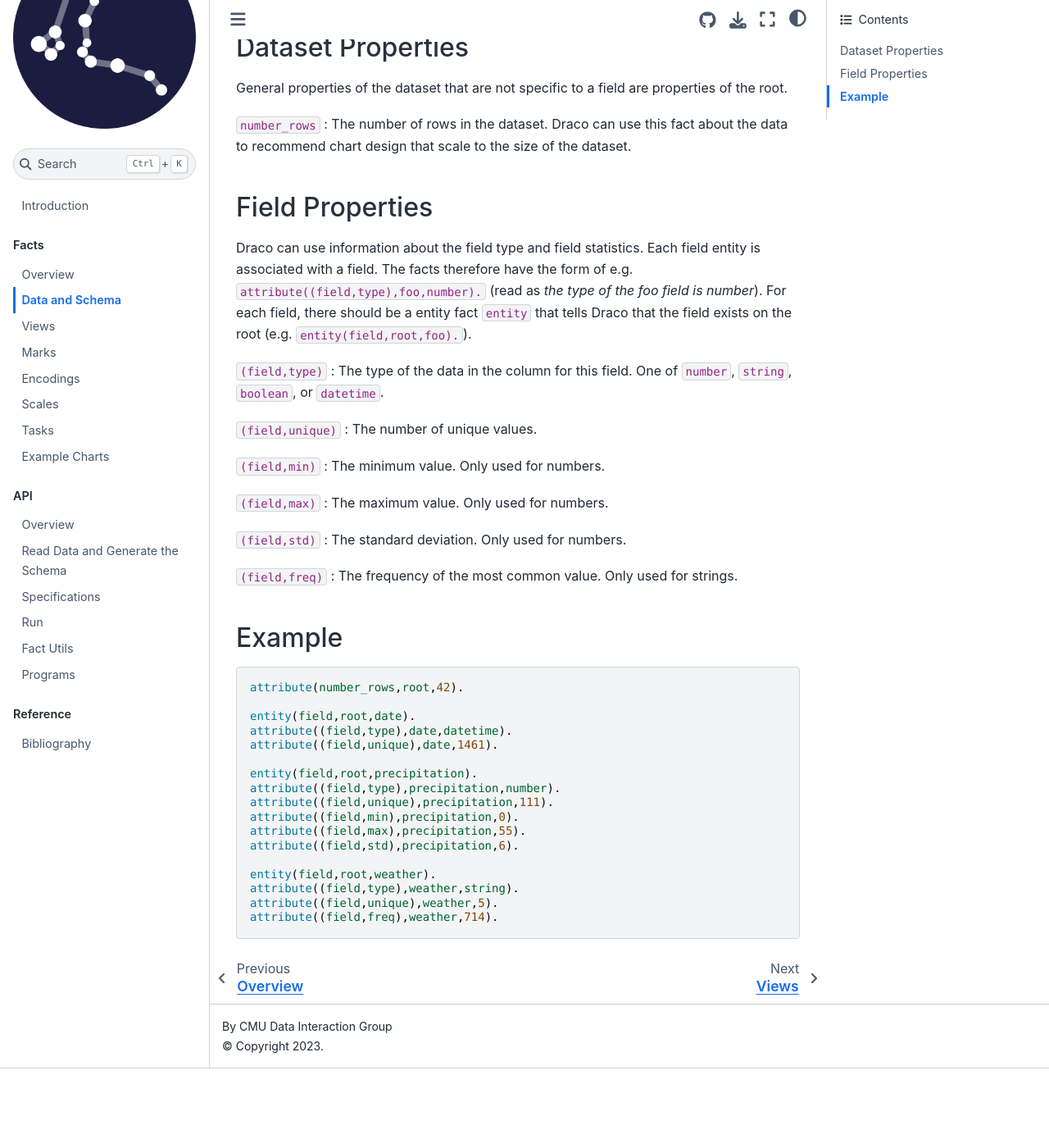
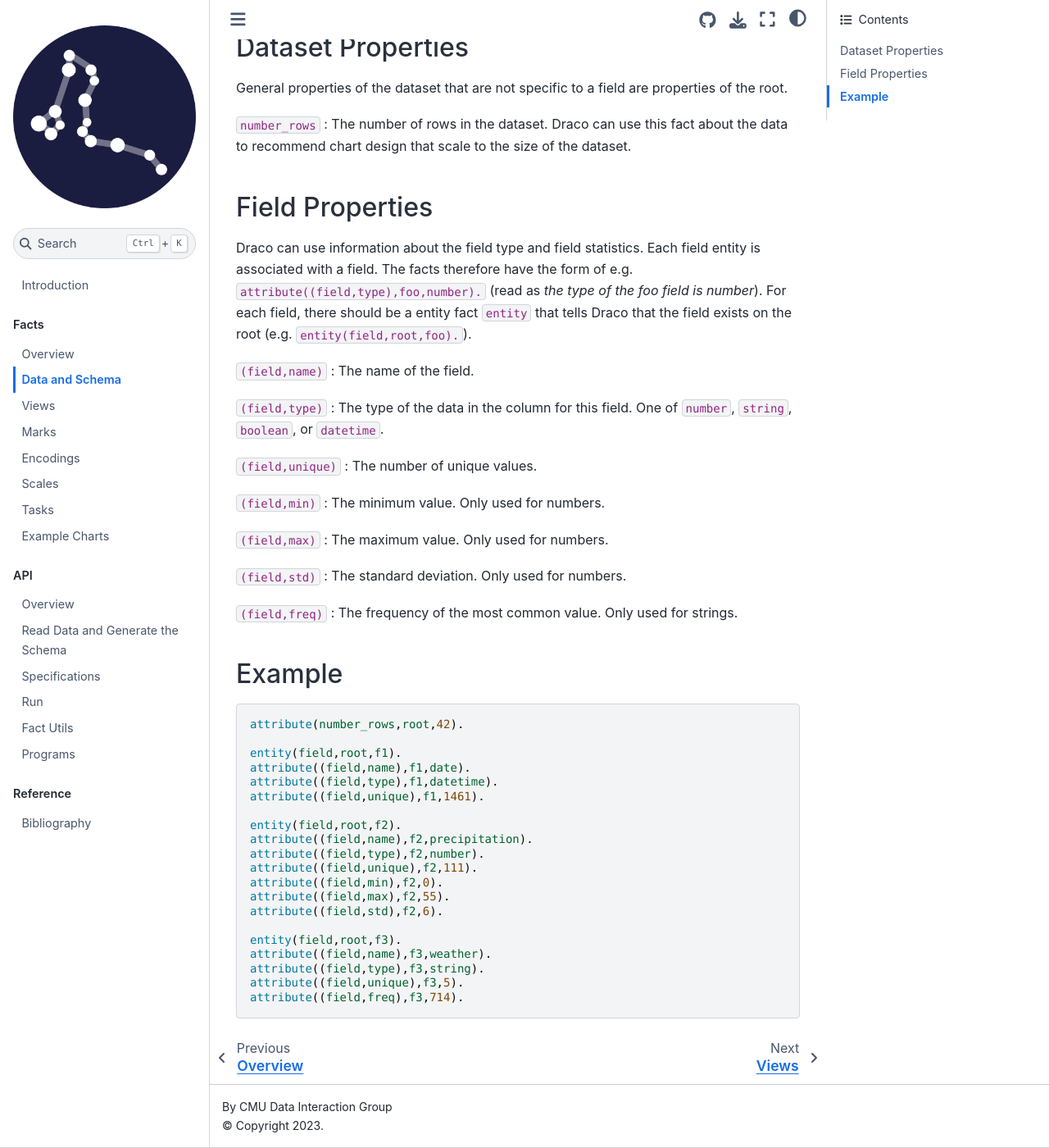
Before and after one commit to cmudig/draco2, a Jupyter Book: the page built from docs/facts/schema.md, in a window 1280 px wide and 1400 px high, scrolled down 334 px. Shown: the whole window at 82% size. Built offline with Jupyter Book 1.0.4 settings and Sphinx 7.4.7 and the Sphinx Book theme 1.1.4, drawn with Linux system fonts in a browser that asks for light colours; before the commit the page ends 1637 px from its top, so only the background shows below that.

Commit message:
docs: support field name (#200)
* docs: support field name

* Update docs/facts/schema.md

Co-authored-by: JunranY <35775163+JunranY@users.noreply.github.com>

Co-authored-by: JunranY <35775163+JunranY@users.noreply.github.com>

````diff
--- a/docs/facts/schema.md
+++ b/docs/facts/schema.md
@@ -16,6 +16,9 @@
 ## Field Properties
 
 Draco can use information about the field type and field statistics. Each field entity is associated with a field. The facts therefore have the form of e.g. `attribute((field,type),foo,number).` (read as _the type of the foo field is number_). For each field, there should be a entity fact `entity` that tells Draco that the field exists on the root (e.g. `entity(field,root,foo).`).
+
+`(field,name)`
+: The name of the field.
 
 `(field,type)`
 : The type of the data in the column for this field. One of `number`, `string`, `boolean`, or `datetime`.
@@ -40,19 +43,22 @@
 ```prolog
 attribute(number_rows,root,42).
 
-entity(field,root,date).
-attribute((field,type),date,datetime).
-attribute((field,unique),date,1461).
+entity(field,root,f1).
+attribute((field,name),f1,date).
+attribute((field,type),f1,datetime).
+attribute((field,unique),f1,1461).
 
-entity(field,root,precipitation).
-attribute((field,type),precipitation,number).
-attribute((field,unique),precipitation,111).
-attribute((field,min),precipitation,0).
-attribute((field,max),precipitation,55).
-attribute((field,std),precipitation,6).
+entity(field,root,f2).
+attribute((field,name),f2,precipitation).
+attribute((field,type),f2,number).
+attribute((field,unique),f2,111).
+attribute((field,min),f2,0).
+attribute((field,max),f2,55).
+attribute((field,std),f2,6).
 
-entity(field,root,weather).
-attribute((field,type),weather,string).
-attribute((field,unique),weather,5).
-attribute((field,freq),weather,714).
+entity(field,root,f3).
+attribute((field,name),f3,weather).
+attribute((field,type),f3,string).
+attribute((field,unique),f3,5).
+attribute((field,freq),f3,714).
 ```
````
Also changed, not shown: docs/facts/mark.md (+1 -1 lines), docs/facts/scale.md (+4 -4 lines).
